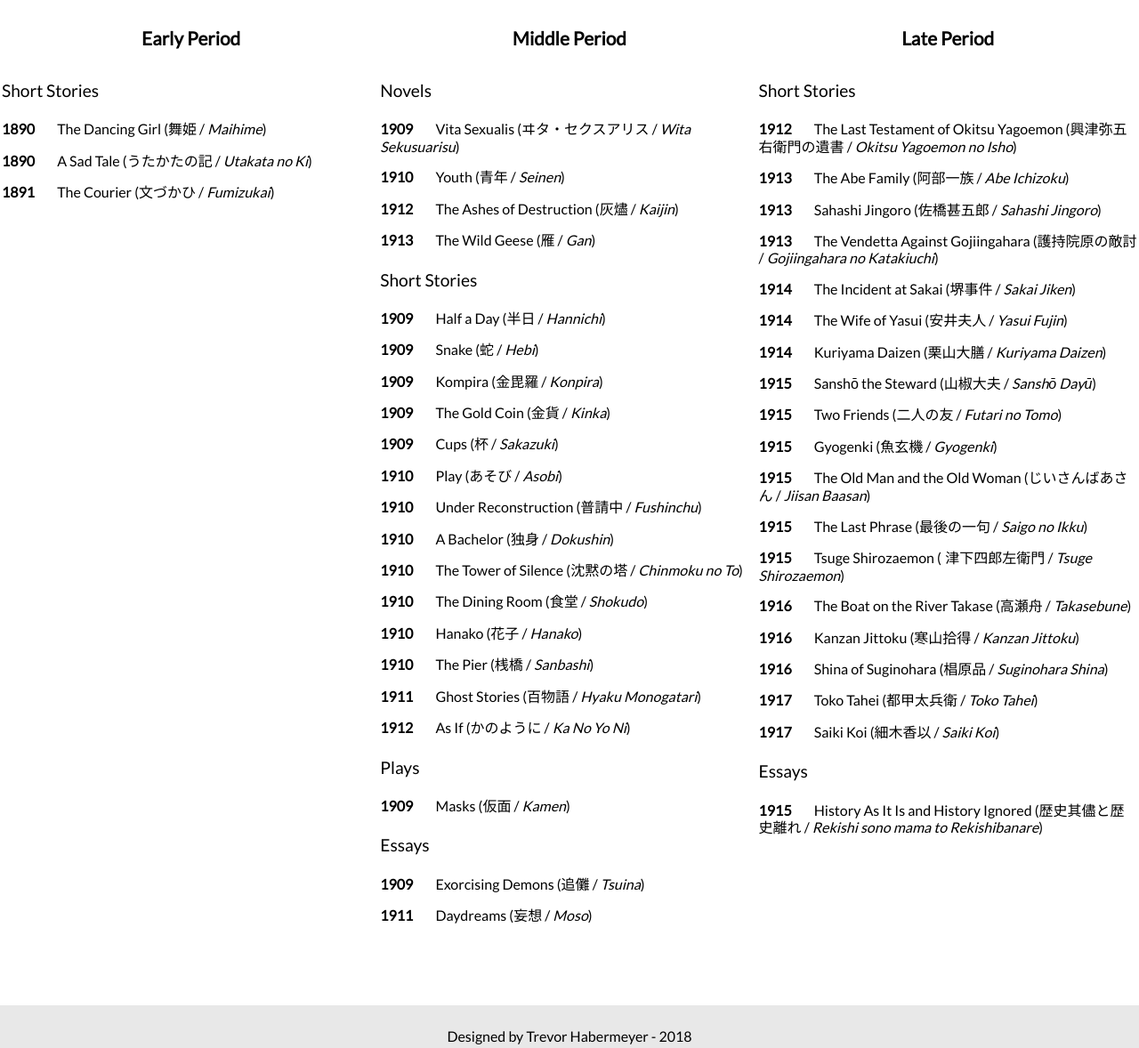
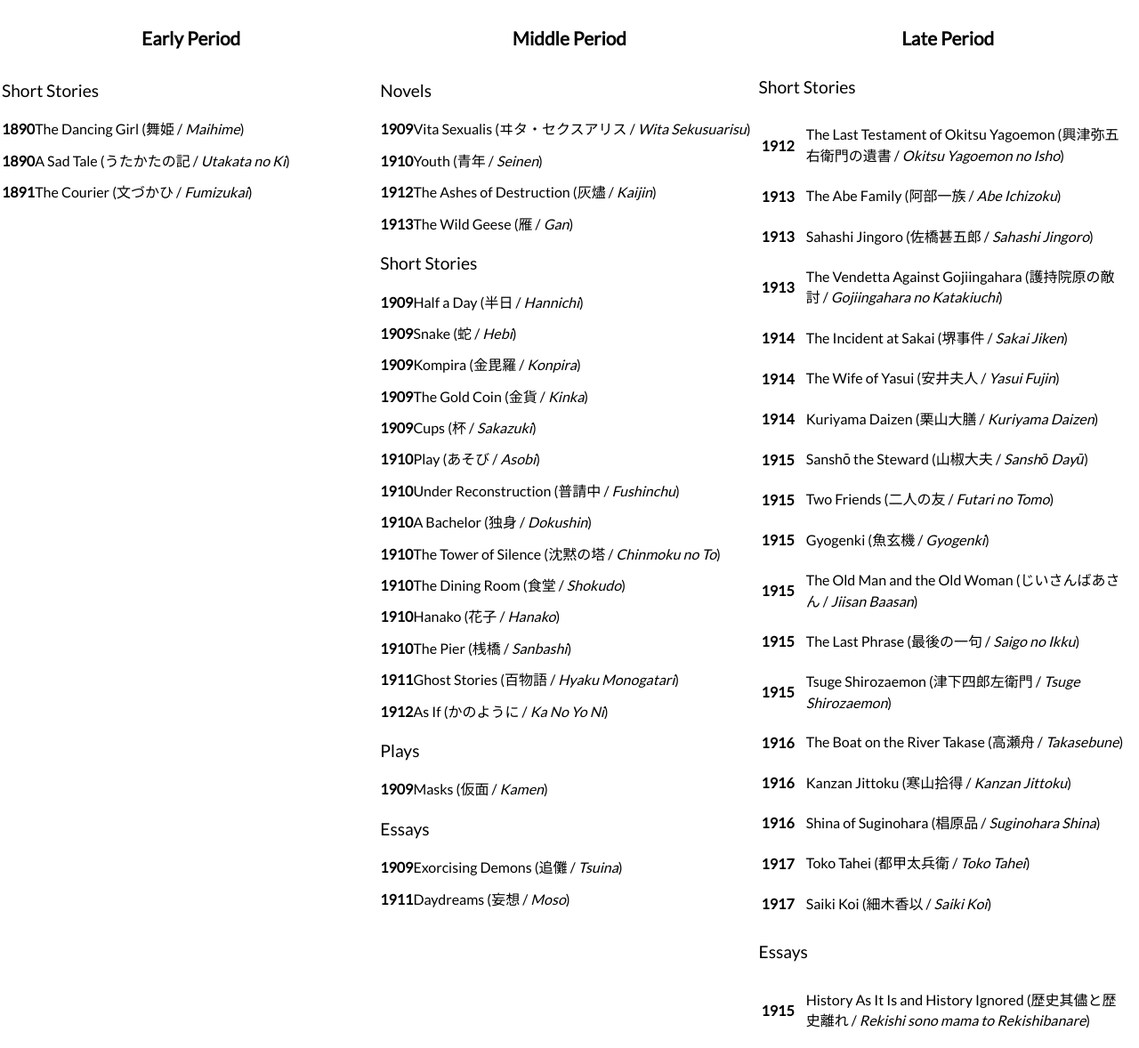
Before and after one commit to thabermeyer/tribute-page, a website: page app/index.html in a window 1280 px wide. Shown: the part 1740-2918 px from the top of the page at 89% size. Drawn offline with Linux system fonts and the light colour scheme.

Commit message:
Reworking bibliography section to be a table interface

```diff
--- a/app/assets/styles/base/_global.css
+++ b/app/assets/styles/base/_global.css
@@ -69,7 +69,13 @@ body {
 .date {
 
   font-weight: 600;
-  padding-right: 25px;
+
+}
+
+td {
+
+  padding: 10px;
+  line-height: 1.4;
 
 }
 
--- a/app/index.html
+++ b/app/index.html
@@ -95,27 +95,88 @@
           </div>
           <div class="row__4">
             <h4 class="subheading--small subheading--center subheading--bottom-padding">Late Period</h4>
-            <p class="subheading--smaller subheading--vertical-padding">Short Stories</p>
-              <p><span class="date">1912</span>The Last Testament of Okitsu Yagoemon (<span class="Japanese">興津弥五右衛門の遺書</span> / <em>Okitsu Yagoemon no Isho</em>)</p>
-              <p><span class="date">1913</span>The Abe Family (<span class="Japanese">阿部一族</span> / <em>Abe Ichizoku</em>)</p>
-              <p><span class="date">1913</span>Sahashi Jingoro (<span class="Japanese">佐橋甚五郎</span> / <em>Sahashi Jingoro</em>)</p>
-              <p><span class="date">1913</span>The Vendetta Against Gojiingahara (<span class="Japanese">護持院原の敵討</span> / <em>Gojiingahara no Katakiuchi</em>)</p>
-              <p><span class="date">1914</span>The Incident at Sakai (<span class="Japanese">堺事件</span> / <em>Sakai Jiken</em>)</p>
-              <p><span class="date">1914</span>The Wife of Yasui (<span class="Japanese">安井夫人</span> / <em>Yasui Fujin</em>)</p>
-              <p><span class="date">1914</span>Kuriyama Daizen (<span class="Japanese">栗山大膳</span> / <em>Kuriyama Daizen</em>)</p>
-              <p><span class="date">1915</span>Sanshō the Steward (<span class="Japanese">山椒大夫</span> / <em>Sanshō Dayū</em>)</p>
-              <p><span class="date">1915</span>Two Friends (<span class="Japanese">二人の友</span> / <em>Futari no Tomo</em>)</p>
-              <p><span class="date">1915</span>Gyogenki (<span class="Japanese">魚玄機</span> / <em>Gyogenki</em>)</p>
-              <p><span class="date">1915</span>The Old Man and the Old Woman (<span class="Japanese">じいさんばあさん</span> / <em>Jiisan Baasan</em>)</p>
-              <p><span class="date">1915</span>The Last Phrase (<span class="Japanese">最後の一句</span> / <em>Saigo no Ikku</em>)</p>
-              <p><span class="date">1915</span>Tsuge Shirozaemon (<span class="Japanese">	津下四郎左衛門</span> / <em>Tsuge Shirozaemon</em>)</p>
-              <p><span class="date">1916</span>The Boat on the River Takase (<span class="Japanese">高瀬舟</span> / <em>Takasebune</em>)</p>
-              <p><span class="date">1916</span>Kanzan Jittoku (<span class="Japanese">寒山拾得</span> / <em>Kanzan Jittoku</em>)</p>
-              <p><span class="date">1916</span>Shina of Suginohara (<span class="Japanese">椙原品</span> / <em>Suginohara Shina</em>)</p>
-              <p><span class="date">1917</span>Toko Tahei (<span class="Japanese">都甲太兵衛</span> / <em>Toko Tahei</em>)</p>
-              <p><span class="date">1917</span>Saiki Koi (<span class="Japanese">細木香以</span> / <em>Saiki Koi</em>)</p>
-            <p class="subheading--smaller subheading--vertical-padding">Essays</p>
-              <p><span class="date">1915</span>History As It Is and History Ignored (<span class="Japanese">歴史其儘と歴史離れ</span> / <em>Rekishi sono mama to Rekishibanare</em>)</p>
+            <p class="subheading--smaller">Short Stories</p>
+              <table>
+                <tr>
+                  <th><span class="date">1912</span></th>
+                  <td>The Last Testament of Okitsu Yagoemon (<span class="Japanese">興津弥五右衛門の遺書</span> / <em>Okitsu Yagoemon no Isho</em>)</td>
+                </tr>
+                <tr>
+                  <th><span class="date">1913</span></th>
+                  <td>The Abe Family (<span class="Japanese">阿部一族</span> / <em>Abe Ichizoku</em>)</td>
+                </tr>
+                <tr>
+                  <th><span class="date">1913</span></th>
+                  <td>Sahashi Jingoro (<span class="Japanese">佐橋甚五郎</span> / <em>Sahashi Jingoro</em>)</td>
+                </tr>
+                <tr>
+                  <th><span class="date">1913</span></th>
+                  <td>The Vendetta Against Gojiingahara (<span class="Japanese">護持院原の敵討</span> / <em>Gojiingahara no Katakiuchi</em>)</td>
+                </tr>
+                <tr>
+                  <th><span class="date">1914</span></th>
+                  <td>The Incident at Sakai (<span class="Japanese">堺事件</span> / <em>Sakai Jiken</em>)</td>
+                </tr>
+                <tr>
+                  <th><span class="date">1914</span></th>
+                  <td>The Wife of Yasui (<span class="Japanese">安井夫人</span> / <em>Yasui Fujin</em>)</td>
+                </tr>
+                <tr>
+                  <th><span class="date">1914</span></th>
+                  <td>Kuriyama Daizen (<span class="Japanese">栗山大膳</span> / <em>Kuriyama Daizen</em>)</td>
+                </tr>
+                <tr>
+                  <th><span class="date">1915</span></th>
+                  <td>Sanshō the Steward (<span class="Japanese">山椒大夫</span> / <em>Sanshō Dayū</em>)</td>
+                </tr>
+                <tr>
+                  <th><span class="date">1915</span></th>
+                  <td>Two Friends (<span class="Japanese">二人の友</span> / <em>Futari no Tomo</em>)</td>
+                </tr>
+                <tr>
+                  <th><span class="date">1915</span></th>
+                  <td>Gyogenki (<span class="Japanese">魚玄機</span> / <em>Gyogenki</em>)</td>
+                </tr>
+                <tr>
+                  <th><span class="date">1915</span></th>
+                  <td>The Old Man and the Old Woman (<span class="Japanese">じいさんばあさん</span> / <em>Jiisan Baasan</em>)</td>
+                </tr>
+                <tr>
+                  <th><span class="date">1915</span></th>
+                  <td>The Last Phrase (<span class="Japanese">最後の一句</span> / <em>Saigo no Ikku</em>)</td>
+                </tr>
+                <tr>
+                  <th><span class="date">1915</span></th>
+                  <td>Tsuge Shirozaemon (<span class="Japanese">津下四郎左衛門</span> / <em>Tsuge Shirozaemon</em>)</td>
+                </tr>
+                <tr>
+                  <th><span class="date">1916</span></th>
+                  <td>The Boat on the River Takase (<span class="Japanese">高瀬舟</span> / <em>Takasebune</em>)</td>
+                </tr>
+                <tr>
+                  <th><span class="date">1916</span></th>
+                  <td>Kanzan Jittoku (<span class="Japanese">寒山拾得</span> / <em>Kanzan Jittoku</em>)</td>
+                </tr>
+                <tr>
+                  <th><span class="date">1916</span></th>
+                  <td>Shina of Suginohara (<span class="Japanese">椙原品</span> / <em>Suginohara Shina</em>)</td>
+                </tr>
+                <tr>
+                  <th><span class="date">1917</span></th>
+                  <td>Toko Tahei (<span class="Japanese">都甲太兵衛</span> / <em>Toko Tahei</em>)</td>
+                </tr>
+                <tr>
+                  <th><span class="date">1917</span></th>
+                  <td>Saiki Koi (<span class="Japanese">細木香以</span> / <em>Saiki Koi</em>)</td>
+                </tr>
+              </table>
+            <p class="subheading--smaller">Essays</p>
+            <table>
+              <tr>
+                <th><span class="date">1915</span></th>
+                <td>History As It Is and History Ignored (<span class="Japanese">歴史其儘と歴史離れ</span> / <em>Rekishi sono mama to Rekishibanare</em>)</td>
+              </tr>
+            </table>
           </div>
       </div>
     </div>
--- a/app/temp/styles/styles.css
+++ b/app/temp/styles/styles.css
@@ -412,7 +412,13 @@ body {
 .date {
 
   font-weight: 600;
-  padding-right: 25px;
+
+}
+
+td {
+
+  padding: 10px;
+  line-height: 1.4;
 
 }
 
```
